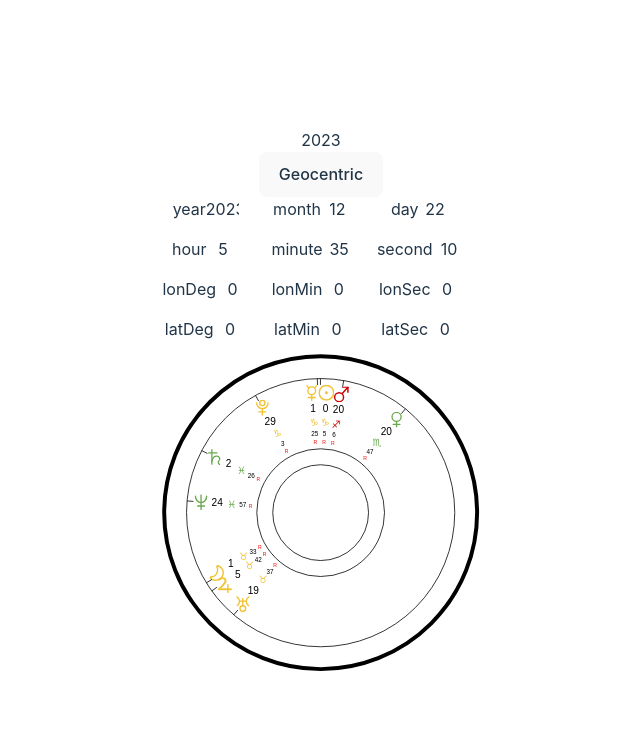
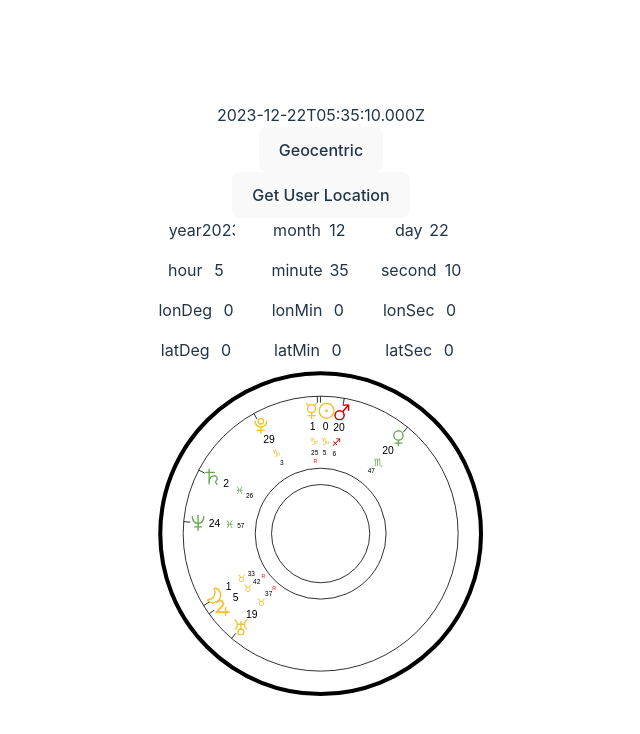
Before and after one commit to YingChangJ/astro-app, a React (Vite) app in the folder my-app/: page / in a window 1280 px wide. Shown: the top 734 px of the page, without its empty margins (319-959 px from the left). Built offline with nearby package versions, Linux system fonts and the light colour scheme.

Commit message:
apply geo info to inputs

```diff
--- a/my-app/src/App.jsx
+++ b/my-app/src/App.jsx
@@ -1,6 +1,6 @@
 /* eslint-disable react/prop-types */
 /* eslint-disable no-unused-vars */
-import { useState, useRef, useMemo } from "react";
+import { useState, useRef } from "react";
 import React from "react";
 import "./App.css";
 import {
@@ -8,8 +8,10 @@ import {
   parseDegree,
   zodiacSymbol,
   avoidCollision,
+  parseDegreeNoZodiac,
 } from "./utils.js";
 import { Text, Symbols, Line } from "./components/SVGComponents.jsx";
+import GeoComp from "./components/Geo.jsx";
 import { DateTime } from "./lib/luxon.min.js";
 function Circle({ radius, stroke }) {
   return (
@@ -138,7 +140,7 @@ function Chart({ planetState, planetNonCollision }) {
           <Planet
             planet={planet}
             lon={planetState[planet].lon}
-            direction={planetState[planet].direction}
+            direction={planetState[planet].direction < 0}
             radius_planet={radius_planet}
             radius_planet_degree={radius_planet_degree}
             radius_planet_zodiac={radius_planet_zodiac}
@@ -160,9 +162,9 @@ function Chart({ planetState, planetNonCollision }) {
 }
 function Inputs({ timeLocation, handleInputChange }) {
   return (
-    <section className="grid grid-cols-1 md:grid-cols-3 lg:grid-cols-3 gap-1">
+    <section className="grid grid-cols-3 gap-2">
       {Object.keys(timeLocation).map((param) => (
-        <div key={param} className="mb-3 text-center">
+        <div key={param} className="mb-2 text-center">
           <label>{param}</label>
           <input
             className="w-full md:w-12 lg:w-12 text-center"
@@ -206,6 +208,26 @@ function App() {
       ])
     )
   );
+  const [userLocation, setUserLocation] = useState(null);
+  // const handleUserLocationChange = (newLocation) => {
+  //   setUserLocation(newLocation);
+  // };
+  const updateGeo = (newLocation) => {
+    console.log("updateGeo", newLocation);
+
+    const lat = parseDegreeNoZodiac(newLocation.latitude);
+    const lon = parseDegreeNoZodiac(newLocation.longitude);
+    setTimeLocation((prev) => ({
+      ...prev,
+      lonDeg: lon.degree,
+      lonMin: lon.minute,
+      lonSec: lon.second,
+      latDeg: lat.degree,
+      latMin: lat.minute,
+      latSec: lat.second,
+    }));
+    console.log("updateGeo2", timeLocation);
+  };
   const updatedDateTime = DateTime.utc(
     parseInt(timeLocation.year),
     parseInt(timeLocation.month),
@@ -215,7 +237,9 @@ function App() {
     parseInt(timeLocation.second) || 0
   );
   if (updatedDateTime.isValid) {
-    dateTime.current = updatedDateTime;
+    dateTime.current = updatedDateTime.plus({
+      seconds: (timeLocation.hour % 1) * 3600,
+    });
   }
 
   const planetState = planetsPositionsList(dateTime.current.toJSDate(), helio);
@@ -227,10 +251,17 @@ function App() {
 
   return (
     <main className="flex flex-col items-center">
-      <p>{timeLocation.year}</p>
+      <p>{dateTime.current.toString()}</p>
       <button onClick={handleHelio}>
         {helio ? "Heliocentric" : "Geocentric"}
       </button>
+      <GeoComp setUserLocation={setUserLocation} updateGeo={updateGeo} />
+      {userLocation && (
+        <div>
+          <p>Latitude: {userLocation.latitude}</p>
+          <p>Longitude: {userLocation.longitude}</p>
+        </div>
+      )}
       <Inputs
         timeLocation={timeLocation}
         handleInputChange={handleInputChange}
--- /dev/null
+++ b/my-app/src/components/Geo.jsx
@@ -0,0 +1,43 @@
+/* eslint-disable react/prop-types */
+// import { useState } from "react";
+
+// Define the functional component
+function LocationComponent({ setUserLocation, updateGeo }) {
+  // const [userLocation, setUserLocation] = useState(null);
+
+  // Define the function that finds the user's geolocation
+  const getUserLocation = () => {
+    // If geolocation is supported by the user's browser
+    if (navigator.geolocation) {
+      // Get the current user's location
+      navigator.geolocation.getCurrentPosition(
+        (position) => {
+          // Save the geolocation coordinates in two variables
+          const { latitude, longitude } = position.coords;
+          // Update the value of the userLocation variable
+          setUserLocation({ latitude, longitude });
+          updateGeo({ latitude, longitude });
+        },
+        // If there was an error getting the user's location
+        (error) => {
+          console.error("Error getting user location:", error);
+        }
+      );
+    }
+    // If geolocation is not supported by the user's browser
+    else {
+      console.error("Geolocation is not supported by this browser.");
+    }
+  };
+
+  // Return an HTML page for the user to check their location
+  return (
+    <>
+      {/* Create a button that is mapped to the function which retrieves the user's location */}
+      <button onClick={getUserLocation}>Get User Location</button>
+    </>
+  );
+}
+
+// Export the functional component
+export default LocationComponent;
--- a/my-app/src/utils.js
+++ b/my-app/src/utils.js
@@ -62,6 +62,12 @@ export function parseDegree(deg) {
   const minute = Math.floor((remainder - degree) * 60);
   return { zodiac: zodiac, degree: degree, minute: minute };
 }
+export function parseDegreeNoZodiac(deg) {
+  const degree = Math.floor(deg);
+  const minute = Math.floor((deg - degree) * 60);
+  const second = Math.round(((deg - degree) * 60 - minute) * 60);
+  return { degree: degree, minute: minute, second: second };
+}
 export function degreesToRadians(degree) {
   return degree * (Math.PI / 180);
 }
@@ -80,17 +86,16 @@ export function avoidCollision(degreesList, diff = 5) {
     // could be while (true)
     let flag = true;
     let index = 0;
-
     while (index < groups.length) {
       const groupsLength = groups.length;
       const nextIndex = (index + 1) % groupsLength;
       // if these two group cover 360 deg
-      if (groups[index][1] < groups[nextIndex][1]) {
+      const boolOver360 = groups[index][1] < groups[nextIndex][1];
       //if they collide
-        if (
+      const boolMerge =
         groups[index][1] + groups[index][2] + diff >
-          groups[nextIndex][1] - groups[nextIndex][2]
-        ) {
+        groups[nextIndex][1] - groups[nextIndex][2] + (boolOver360 ? 0 : 360);
+      if (boolMerge) {
         //merge the two group
         groups[index][0] = groups[index][0].concat(groups[nextIndex][0]);
         groups[index][1] = middle(
@@ -103,44 +108,21 @@ export function avoidCollision(degreesList, diff = 5) {
       } else {
         index++;
       }
-      } else {
-        if (
-          groups[index][1] + groups[index][2] + diff >
-          groups[nextIndex][1] + 360 - groups[nextIndex][2]
-        ) {
-          groups[index][0] = groups[index][0].concat(groups[nextIndex][0]);
-          groups[index][1] = middle(
-            degrees[groups[index][0][groups[index][0].length - 1]],
-            degrees[groups[index][0][0]]
-          );
-          groups[index][2] = ((groups[index][0].length - 1) * diff) / 2;
-          groups.splice(nextIndex, 1);
-          flag = false;
-        } else {
-          index++;
     }
-      }
-    }
-
     if (flag) {
       break;
     }
   }
-
   groups.forEach((group) => {
     const n = group[0].length;
-
     if (n === 1) {
       return;
     }
-
     const middle = group[1];
-
     group[0].forEach((planet, index) => {
       degrees[planet] = (middle - group[2] + diff * index) % 360;
     });
   });
-
   return degrees;
 }
 
```
Also changed, not shown: 1 other file (tests, documents, lock files or other folders). Lines whose indentation alone changed are shown as unchanged.
